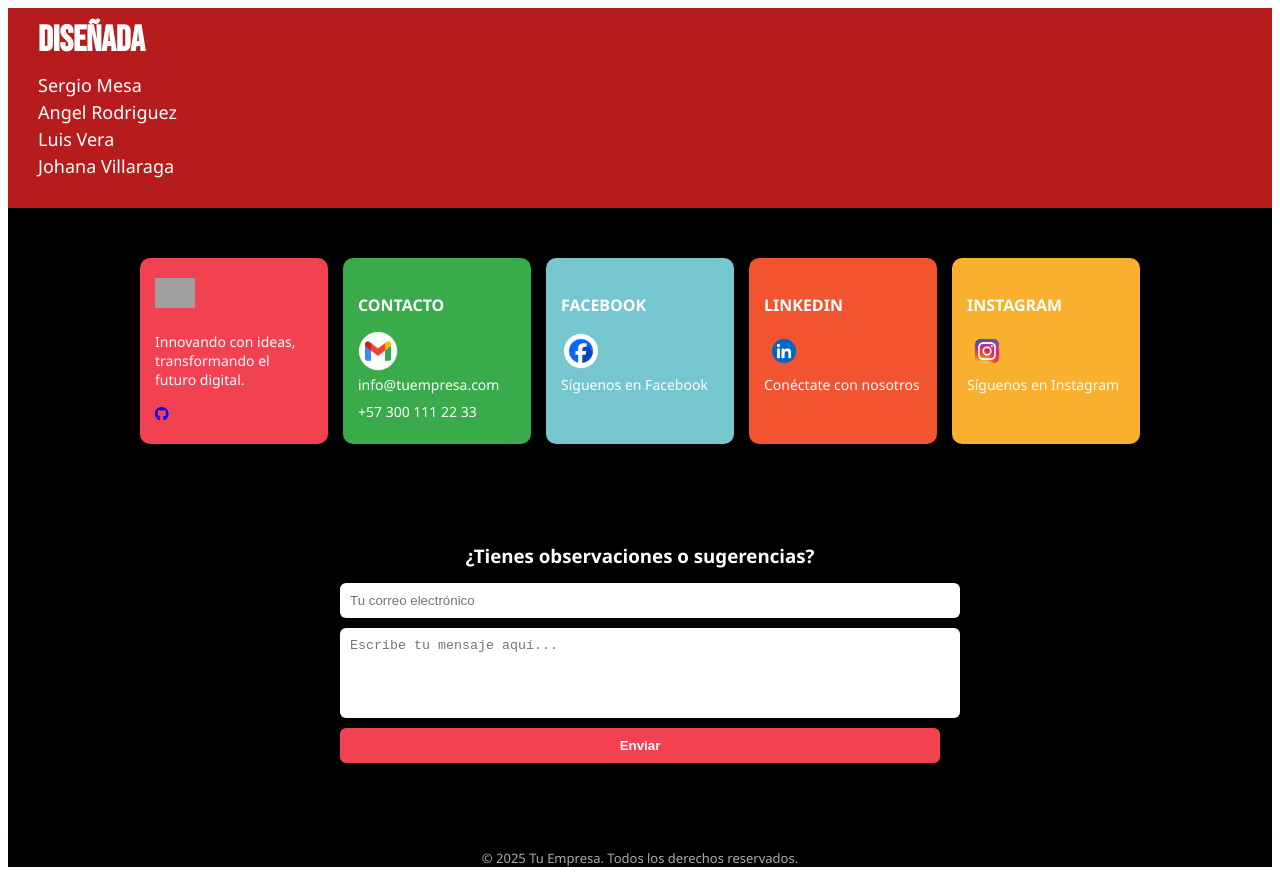
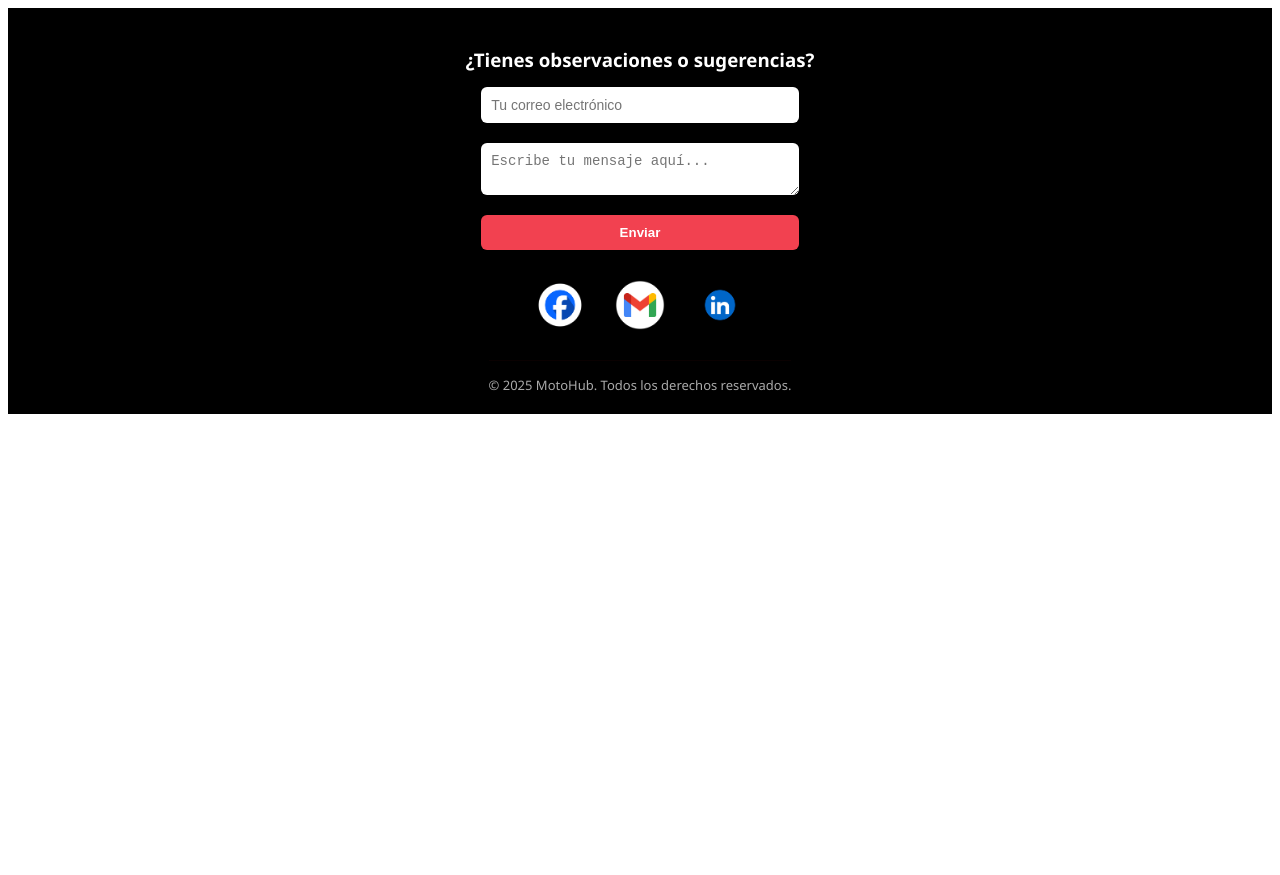
Before and after one commit to Lvera87/MotoHub, a plain HTML site: page src/pages/footer.html in a window 1280 px wide. After the commit the page ends 800 px from the top, so only its background shows below. Drawn offline with Linux system fonts and the light colour scheme; grey boxes are pictures that could not be loaded.

Commit message:
footer final

```diff
--- a/src/css/footer.css
+++ b/src/css/footer.css
@@ -1,140 +1,53 @@
 /* ================= FOOTER BASE ================= */
 .footer {
   background-color: #000000;
-  color: #ca1313;
+  color: #332323;
   font-family: 'Segoe UI', Tahoma, sans-serif;
-  padding: 0;
+  padding: 20px;
+  display: flex;
+  flex-direction: column;
+  align-items: center;
 }
 
-/* ================= BLOQUE SUPERIOR (DISEÑADA) ================= */
-.footer-top {
+
+.facebook-icon {
   display: flex;
   align-items: center;
-  background: #b71c1c;
-  height: 200px;
-  padding-left: 30px;
+  justify-content: center;
+  width: 50px;
+  height: auto;
 }
 
-.footer-designed {
-  color: #fff;
-  font-family: 'Bebas Neue', sans-serif;
+.gmail-icon {
+  display: flex;
+  align-items: center;
+  justify-content: center;
+  width: 50px;
+  height: auto;
 }
 
-.footer-designed h2 {
-  font-size: 36px;
-  margin: 0;
-}
+.linkedin-icon {
+  display: flex;
+  align-items: center;
+  justify-content: center;
+  width: 70px;
+  height: auto;
 
-.footer-designed p {
-  font-size: 18px;
-  line-height: 1.5;
-  margin-top: 10px;
-  font-family: 'Segoe UI', cursive;
-}
-
-/* ================= FOOTER TARJETAS ================= */
-.footer-container {
-  display: grid;
-  grid-template-columns: repeat(auto-fit, minmax(160px, 1fr));
-  gap: 15px;
-  max-width: 1000px;
-  margin: 30px auto 0 auto;
-  padding: 20px;
-}
-
-.footer-col-1,
-.footer-col-2 {
-  padding: 15px;
-  border-radius: 10px;
-  font-size: 14px;
-  transition: transform 0.3s ease;
-}
-
-.footer-col-1:hover,
-.footer-col-2:hover {
-  transform: translateY(-5px);
-}
-
-/* Colores de fondo */
-.custom-bg-1 { background-color: #F24150; }
-.custom-bg-2 { background-color: #39AB4A; }
-.custom-bg-3 { background-color: #75C6CF; }
-.custom-bg-4 { background-color: #F25430; }
-.custom-bg-5 { background-color: #F9B02F; }
-
-/* Slogan */
-.company-slogan {
-  font-size: 14px;
-  color: #fff;
-  margin: 15px 0;
-}
-
-/* Iconos e imágenes */
-.footer-logo-container1 img,
-.footer-logo-container2 img,
-.footer-logo-container3 img,
-.footer-logo-container4 img,
-.footer-logo-container5 img {
-  width: 40px;
-  height: 40px;
-  object-fit: contain;
-  transition: transform 0.3s ease;
-}
-
-.footer-logo-container1 img:hover,
-.footer-logo-container2 img:hover,
-.footer-logo-container3 img:hover,
-.footer-logo-container4 img:hover,
-.footer-logo-container5 img:hover {
-  transform: scale(1.1);
-}
-
-/* Textos de cada columna */
-.footer h4 {
-  font-size: 16px;
-  margin-bottom: 15px;
-  font-weight: 700;
-  color: white;
-  text-transform: uppercase;
-}
-
-.footer ul {
-  list-style: none;
-  margin: 0;
-  padding: 0;
-}
-
-.footer ul li {
-  margin-bottom: 8px;
-}
-
-.footer ul li a {
-  color: #fff;
-  text-decoration: none;
-  font-size: 14px;
-  transition: color 0.3s ease;
-}
-
-.footer ul li a:hover {
-  color: #000;
-  font-weight: bold;
 }
 
 /* ================= FORMULARIO DE OBSERVACIONES ================= */
 .footer-feedback-container {
+  padding: 20px;
   display: flex;
-  justify-content: center;
-  margin: 20px auto;
-  padding: 20px;
+  align-items: center;
 }
 
-.footer-feedback {
-  background: rgba(0,0,0,0.7);
-  padding: 20px;
-  border-radius: 10px;
-  width: 100%;
-  max-width: 600px;
-  text-align: center;
+.logos {
+ display: flex;
+ align-items: center;
+ margin-top: 30px;
+
+  gap: 30px;
 }
 
 .footer-feedback h3 {
@@ -145,20 +58,21 @@
 .footer-feedback form {
   display: flex;
   flex-direction: column;
+  margin: 0px auto;
   gap: 10px;
+  width: 91%;
 }
 
 .footer-feedback input,
 .footer-feedback textarea {
+
+  font-size: 14px;
   padding: 10px;
+  border: none;
   border-radius: 6px;
-  border: none;
-  width: 100%;
-}
-
-.footer-feedback textarea {
-  min-height: 70px;
-  resize: none;
+  background: rgb(255, 255, 255);
+  box-shadow: 0 2px 4px rgba(0, 0, 0, 0.1);
+  margin-bottom: 10px;
 }
 
 .footer-feedback button {
--- a/src/pages/footer.html
+++ b/src/pages/footer.html
@@ -14,75 +14,16 @@
 
 <footer class="footer">
 
-  <!-- Bloque superior solo con rojo -->
-  <div class="footer-top">
-    <div class="footer-designed">
-      <h2>DISEÑADA</h2>
-      <p>
-        Sergio Mesa <br>
-        Angel Rodriguez <br>
-        Luis Vera <br>
-        Johana Villaraga
-      </p>
-    </div>
-  </div>
+
 
   <!-- Footer normal con tarjetas -->
-  <div class="footer-container">
-    <div class="footer-col-1 custom-bg-1">
-      <div class="footer-logo-container1">
-        <a href="#"><img src="../assets/images/logo_sin_fondo.png" alt="Logo Empresa"></a>
-      </div>
-      <p class="company-slogan">Innovando con ideas, transformando el futuro digital.</p>
-      <div class="footer-logo-container1">
-        <a href="#"><i class="fab fa-github"></i></a>
-      </div>
-    </div>
 
-    <div class="footer-col-2 custom-bg-2">
-      <h4>Contacto</h4>
-      <div class="footer-logo-container2">
-        <a href="#"><img src="../assets/images/gmail.png" alt="Gmail"></a>
-      </div>
-      <ul>
-        <li><a href="mailto:info@tuempresa.com">info@tuempresa.com</a></li>
-        <li><a href="tel:+573001112233">+57 300 111 22 33</a></li>
-      </ul>
-    </div>
-
-    <div class="footer-col-2 custom-bg-3">
-      <h4>Facebook</h4>
-      <div class="footer-logo-container3">
-        <a href="#"><img src="../assets/images/facebook.png" alt="Facebook"></a>
-      </div>
-      <ul>
-        <li><a href="#">Síguenos en Facebook</a></li>
-      </ul>
-    </div>
-
-    <div class="footer-col-2 custom-bg-4">
-      <h4>LinkedIn</h4>
-      <div class="footer-logo-container4">
-        <a href="#"><img src="../assets/images/linkedlin.png" alt="LinkedIn"></a>
-      </div>
-      <ul>
-        <li><a href="#">Conéctate con nosotros</a></li>
-      </ul>
-    </div>
-
-    <div class="footer-col-2 custom-bg-5">
-      <h4>Instagram</h4>
-      <div class="footer-logo-container5">
-        <a href="#"><img src="../assets/images/instagram.png" alt="Instagram"></a>
-      </div>
-      <ul>
-        <li><a href="#">Síguenos en Instagram</a></li>
-      </ul>
-    </div>
-  </div>
 
   <!-- Caja de observaciones al final -->
-  <div class="footer-feedback-container">
+
+
+
+
     <div class="footer-feedback">
       <h3>¿Tienes observaciones o sugerencias?</h3>
       <form class="footer-form" action="mailto:info@tuempresa.com" method="post" enctype="text/plain">
@@ -91,11 +32,27 @@
         <button type="submit">Enviar</button>
       </form>
     </div>
-  </div>
+    <div class="logos">
+      <div class="facebook">
+        <a href="#"><img class="facebook-icon" src="../assets/images/facebook.png" alt="Facebook"></a>
+      </div>
+
+      <div class="gmail">
+        <a href="#"><img class="gmail-icon" src="../assets/images/gmail.png" alt="Gmail"></a>
+      </div>
+
+        <div class="linkedlin">
+        <a href="#"><img class="gmail-icon" src="../assets/images/linkedlin.png" alt="LinkedIn"></a>
+      </div>
+
+        </div>
+
+
+
 
   <!-- Copy -->
   <div class="footer-bottom">
-    <p>&copy; 2025 Tu Empresa. Todos los derechos reservados.</p>
+    <p>&copy; 2025 MotoHub. Todos los derechos reservados.</p>
   </div>
 </footer>
 
```
